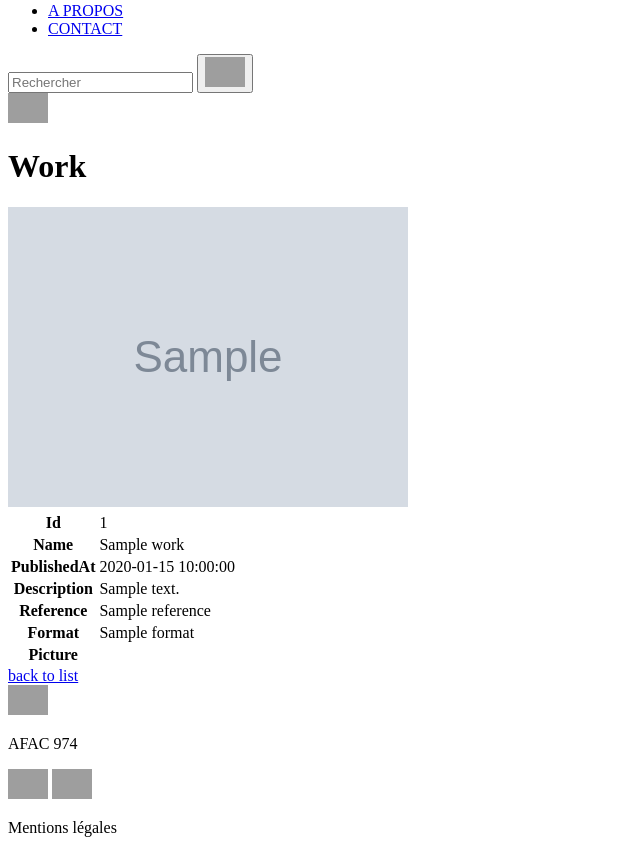
After one commit to WildCodeSchool/2023-02-php-paris-p3-afac, a Symfony app: template templates/work/show.html.twig in a window 1280 px wide. The commit adds this page. Shown: the part 119-972 px from the top of the page, without its empty margins (0-640 px from the left). Run offline with Twig, Linux system fonts and the light colour scheme; the template is opened without the code that fills it: most values are stand-ins (such as "Sample title", 1, 10 or a date in 2020); grey boxes marked "Sample" are stand-in pictures; some libraries are stand-ins or nearby versions; grey boxes are pictures that could not be loaded.

Commit message:
modification route show.html.twig

```diff
--- a/assets/styles/app.scss
+++ b/assets/styles/app.scss
@@ -170,9 +170,6 @@ h5 {
     }
 }
 
-
-
-
 // Page gallery //
 
 @media screen and (max-width: 767px) {
--- a/src/Controller/WorkController.php
+++ b/src/Controller/WorkController.php
@@ -11,7 +11,7 @@ use Symfony\Bundle\FrameworkBundle\Controller\AbstractController;
 
 class WorkController extends AbstractController
 {
-    #[Route('/work/{techniqueName?}', name: 'technique_show', methods: ['GET'])]
+    #[Route('/work/{techniqueName?}', name: 'app_work_index', methods: ['GET'])]
     public function showByTechnique(
         ?string $techniqueName,
         TechniqueRepository $techniqueRepository,
@@ -29,7 +29,7 @@ class WorkController extends AbstractController
         ]);
     }
 
-    #[Route('/work/{id}', name: 'app_work_show', methods: ['GET'])]
+    #[Route('/work/show/{id}', name: 'app_work_show', methods: ['GET'])]
     public function show(Work $work): Response
     {
         return $this->render('work/show.html.twig', [
--- a/templates/work/index.html.twig
+++ b/templates/work/index.html.twig
@@ -9,7 +9,7 @@
 
 	<div class="button">
 		{% for technique in constant('App\\Entity\\Technique::TECHNIQUES') %}
-			<a button type="button" class="btn btn-secondary" href="{{ path('technique_show', {techniqueName: technique }) }}">{{ technique|capitalize }}</button><a/>
+			<a button type="button" class="btn btn-secondary" href="{{ path('app_work_index', {techniqueName: technique }) }}">{{ technique|capitalize }}</button><a/>
 		{% endfor %}
 	</div>
 
--- /dev/null
+++ b/templates/work/show.html.twig
@@ -0,0 +1,47 @@
+{% extends 'base.html.twig' %}
+
+{% block title %}Work
+{% endblock %}
+
+{% block body %}
+	<h1>Work</h1>
+
+	<table class="table">
+		<tbody>
+			<tr>
+				<th>Id</th>
+				<td>{{ work.id }}</td>
+			</tr>
+			<tr>
+				<th>Name</th>
+				<td>{{ work.name }}</td>
+			</tr>
+			<tr>
+				<th>PublishedAt</th>
+				<td>{{ work.publishedAt }}</td>
+			</tr>
+			<tr>
+				<th>Description</th>
+				<td>{{ work.description }}</td>
+			</tr>
+			<tr>
+				<th>Reference</th>
+				<td>{{ work.reference }}</td>
+			</tr>
+			<tr>
+				<th>Format</th>
+				<td>{{ work.format }}</td>
+			</tr>
+			<tr>
+				<th>Picture</th>
+				<img src="../build/images/{{ work.picture }}" class="img-thumbnail grayscale work-pictures">
+			</tr>
+		</tbody>
+	</table>
+
+	<a href="{{ path('app_work_index') }}">back to list</a>
+
+	{# <a href="{{ path('app_work_edit', {'id': work.id}) }}">edit</a> #}
+
+	{# {{ include('work/_delete_form.html.twig') }} #}
+{% endblock %}
```
